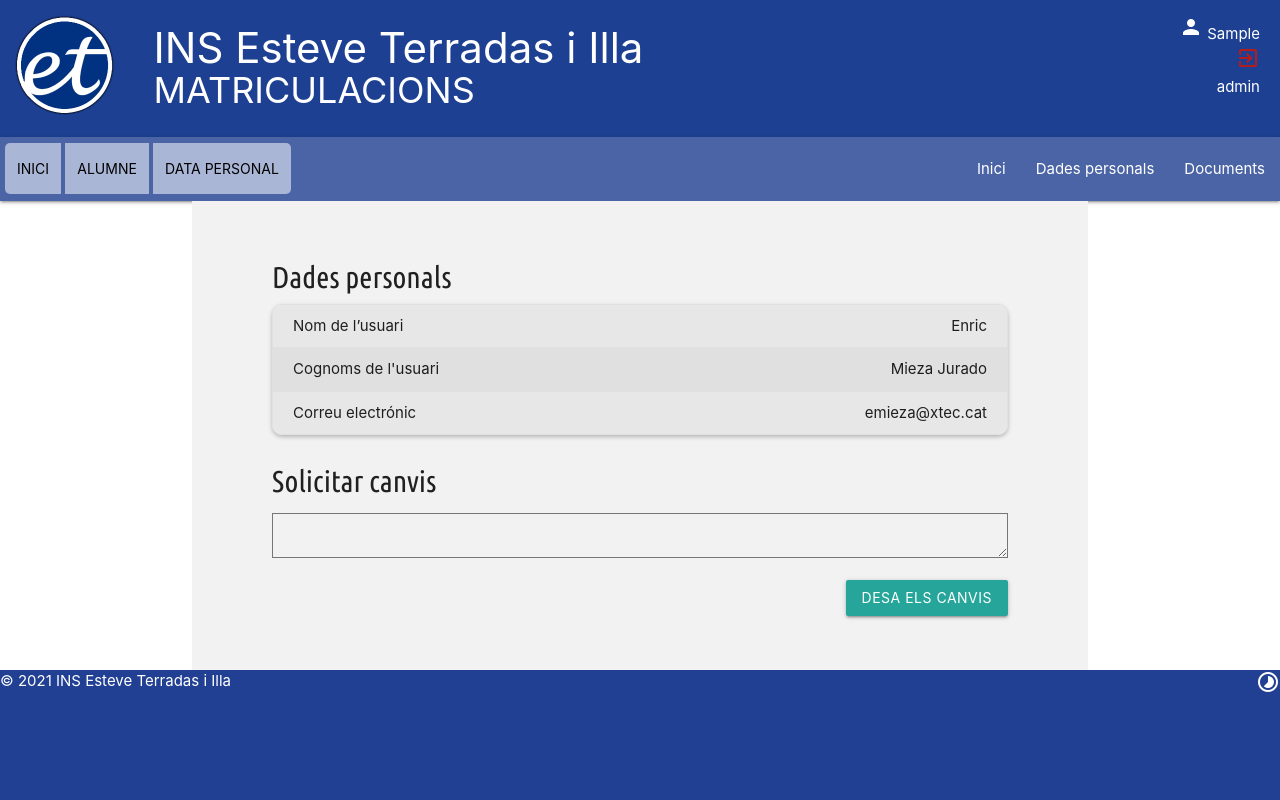
After one commit to rubenmantecon/djmatrics, a Django app: page /student/personaldata in a window 1280 px wide. The commit adds this page. Run offline with Django 3.2, Linux system fonts and the light colour scheme; the visitor is signed in with stand-in values (Sample User, id 1); some libraries are stand-ins or nearby versions.

Commit message:
Added personal data screen

```diff
--- a/core/static/css/style.css
+++ b/core/static/css/style.css
@@ -91,6 +91,11 @@ section {
 .collection-middle {
 	align-items: center;
 	display: flex;
+}
+
+.collection-sides {
+	display: flex;
+	justify-content: space-between;
 }
 
 .collection-item:nth-child(2n) {
@@ -203,3 +208,7 @@ section {
 .turnon {
 	opacity: 1;
 }
+
+.textarea-form {
+
+}
--- a/core/templates/base.html
+++ b/core/templates/base.html
@@ -50,8 +50,8 @@
 					{% endfor %}
 					{% endif %}
 					<ul class="col s12 right hide-on-med-and-down">
-						<li><a href="#">Inici</a></li>
-						<li><a href="#">Dades personals</a></li>
+						<li><a href="/student/dashboard">Inici</a></li>
+						<li><a href="/student/personaldata">Dades personals</a></li>
 						<li><a href="#">Documents</a></li>
 					</ul>
 				</div>
--- a/core/templates/personal_data.html
+++ /dev/null
@@ -1 +0,0 @@
-{% include base %}
--- /dev/null
+++ b/core/templates/student/personaldata.html
@@ -0,0 +1,41 @@
+{% extends "base.html" %}
+{% block content %}
+<section>
+	<h1 class="title-section">Dades personals</h1>
+	<ul class="collection">
+		<li class="collection-item collection-sides">
+			<div>
+				Nom de l’usuari
+			</div>
+			<div>
+				Enric
+			</div>
+		</li>
+		<li class="collection-item collection-sides">
+			<div>
+				Cognoms de l'usuari
+			</div>
+			<div>
+				Mieza Jurado
+			</div>
+		</li>
+		<li class="collection-item collection-sides">
+			<div>
+				Correu electrónic
+			</div>
+			<div>
+				emieza@xtec.cat
+			</div>
+		</li>
+	</ul>
+</section>
+
+<section>
+	<h1 class="title-section">Solicitar canvis</h1>
+	<div class="input-field col s12">
+		<textarea id="textarea2" class="textarea-form" data-length="120"></textarea>
+	  </div>
+
+	  <button class="waves-effect waves-light btn fl-right">Desa els canvis</button>
+</section>
+{% endblock %}
--- a/core/urls.py
+++ b/core/urls.py
@@ -10,4 +10,5 @@ urlpatterns = [
 	path('student/dashboard', views.dashboardStudent),
 	path('student/profiles', views.profiles),
 	path('student/prices', views.prices),
+	path('student/personaldata', views.personaldata),
 ]
--- a/core/views.py
+++ b/core/views.py
@@ -27,6 +27,15 @@ def dashboardStudent (request):
 		'documents': documents,
 		}
 	);
+
+@login_required
+def personaldata (request):
+	return render(request, 'student/personaldata.html', {
+		'title': 'Data personal | Matriculacions - INS Institut Esteve Terradas i Illa',
+		'profiles': ProfileRequirement.objects.all(),
+		'requirements': Requirement.objects.all(),
+		'breadcrumb': [{'link': '/student/dashboard', 'text': 'Inici'},{'link': '#', 'text': 'Alumne'},{'link': '/student/personaldata', 'text': 'Data personal'}]
+	});
 
 @login_required
 def profiles (request):
```
